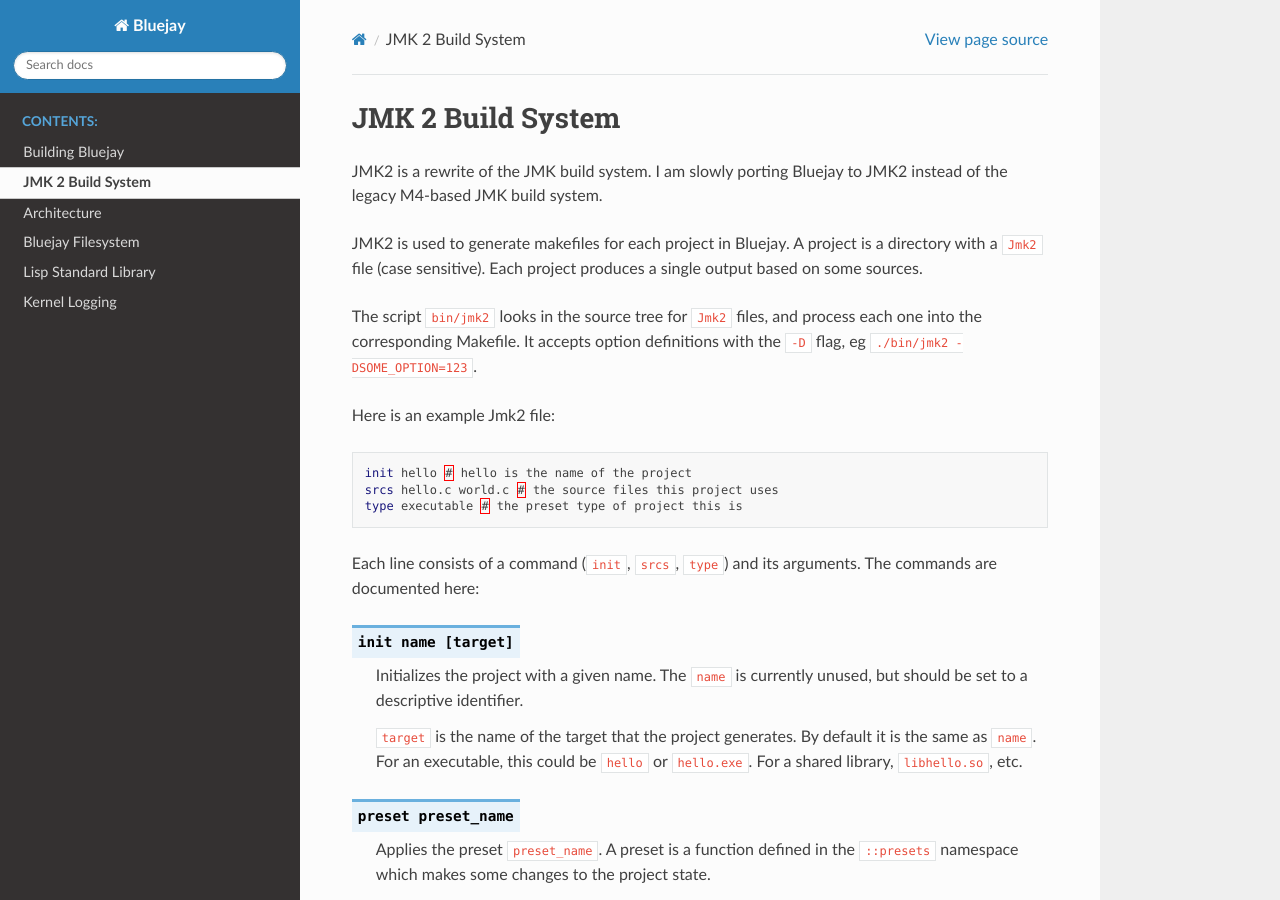
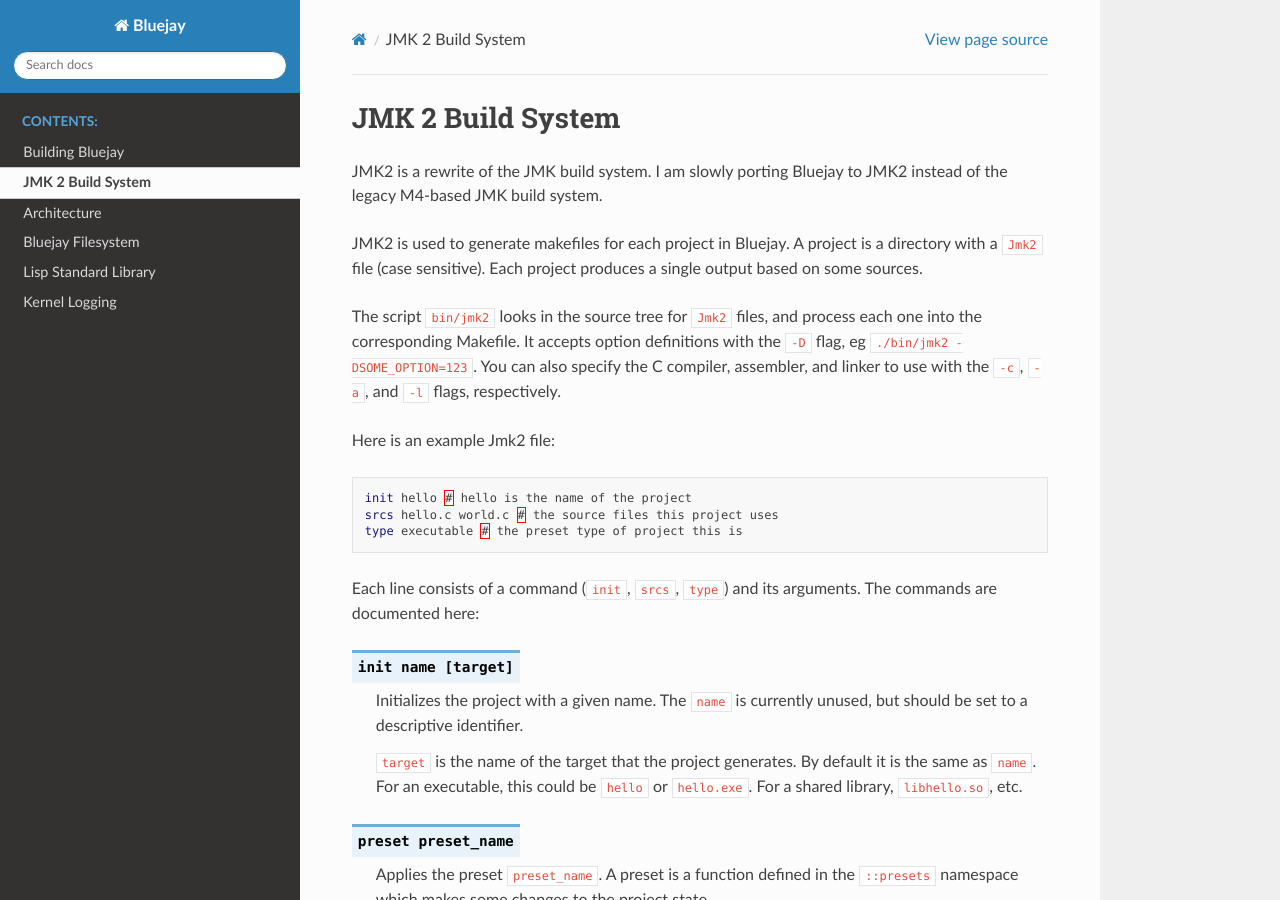
Before and after one commit to swissChili/bluejay, a Sphinx documentation site: the page built from doc/jmk.rst, in a window 1280 px wide and 900 px high. Built offline with Sphinx 7.4.7 and the Read the Docs theme 2.0.0, drawn with Linux system fonts in a browser that asks for light colours.

```diff
--- a/doc/jmk.rst
+++ b/doc/jmk.rst
@@ -11,7 +11,9 @@
 The script ``bin/jmk2`` looks in the source tree for ``Jmk2`` files,
 and process each one into the corresponding Makefile. It accepts
 option definitions with the ``-D`` flag, eg ``./bin/jmk2
--DSOME_OPTION=123``.
+-DSOME_OPTION=123``. You can also specify the C compiler, assembler,
+and linker to use with the ``-c``, ``-a``, and ``-l`` flags,
+respectively.
 
 Here is an example Jmk2 file:
 
```
Also changed, not shown: 3 other files.
